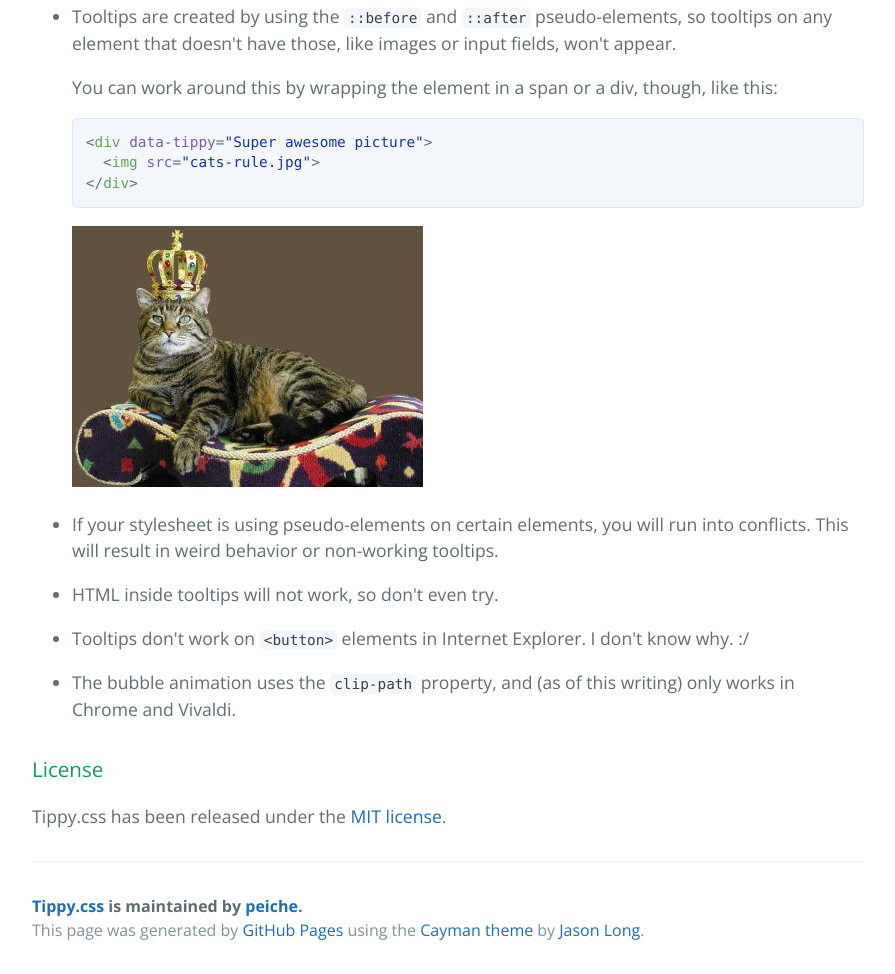
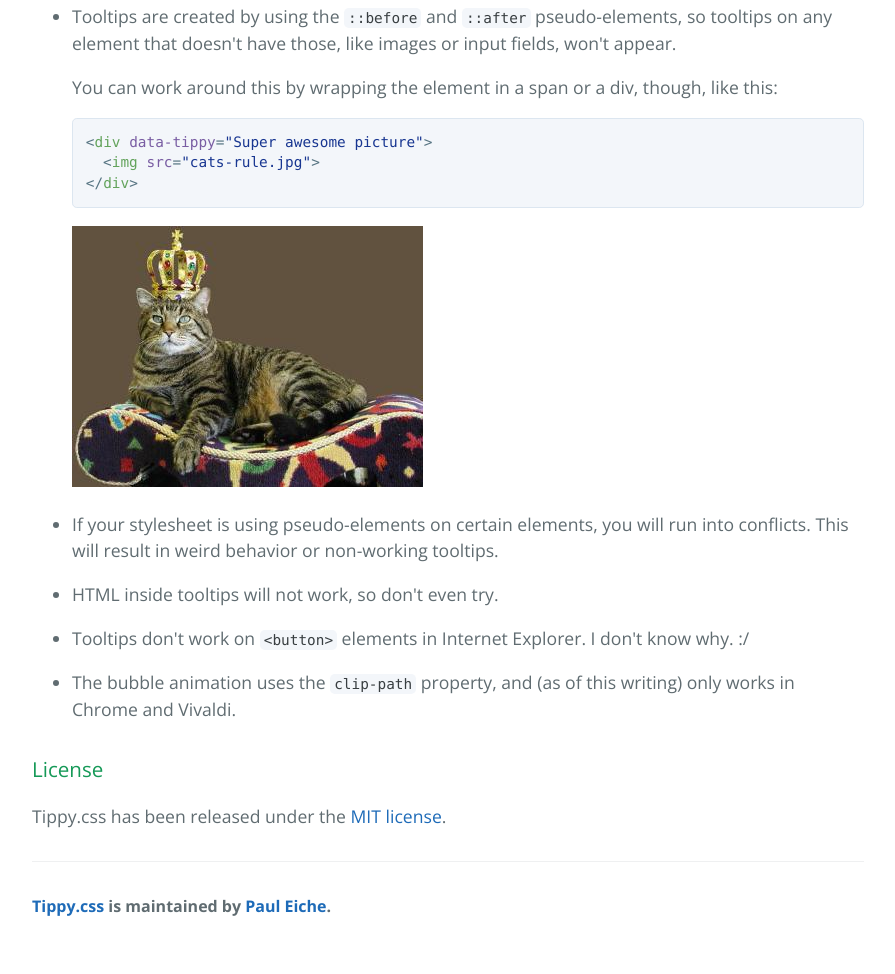
Before and after one commit to peiche/tippy.css, a plain HTML site: page index.html in a window 1280 px wide. Shown: the part 1945-2919 px from the top of the page, without its empty margins (192-1087 px from the left). After the commit the page ends 2895 px from the top, so only its background shows below. Drawn offline with nearby package versions, Linux system fonts and the light colour scheme.

Commit message:
Updated footer.

```diff
--- a/index.html
+++ b/index.html
@@ -118,9 +118,7 @@
 <p>Tippy.css has been released under the <a href="LICENSE">MIT license</a>.</p>
 
       <footer class="site-footer">
-        <span class="site-footer-owner"><a href="https://github.com/peiche/tippy.css">Tippy.css</a> is maintained by <a href="https://github.com/peiche">peiche</a>.</span>
-
-        <span class="site-footer-credits">This page was generated by <a href="https://pages.github.com">GitHub Pages</a> using the <a href="https://github.com/jasonlong/cayman-theme">Cayman theme</a> by <a href="https://twitter.com/jasonlong">Jason Long</a>.</span>
+        <span class="site-footer-owner"><a href="https://github.com/peiche/tippy.css">Tippy.css</a> is maintained by <a href="https://github.com/peiche">Paul Eiche</a>.</span>
       </footer>
 
     </section>
```
